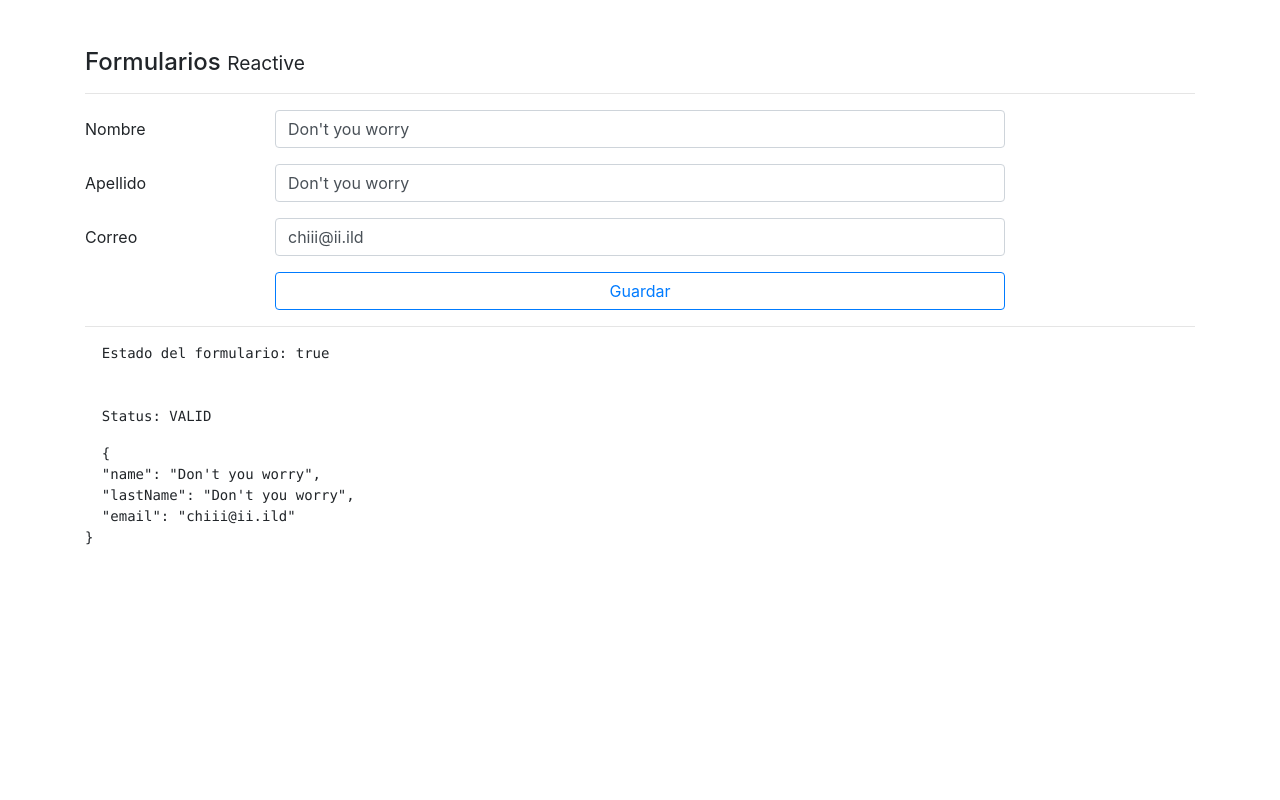
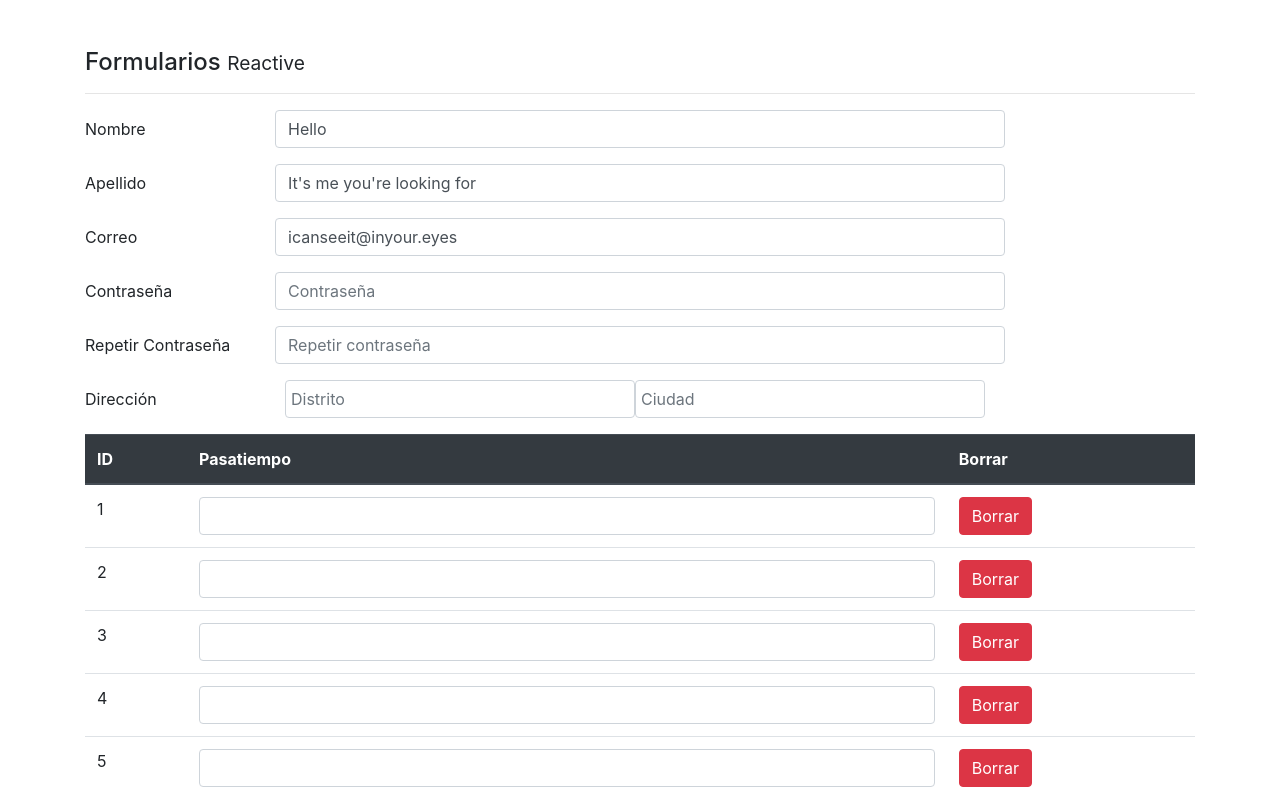
Before and after one commit to naranjujeli/angular-form, an Angular app: page /reactive in a window 1280 px wide. Shown: the top 800 px of the page. Built offline with nearby package versions, Linux system fonts and the light colour scheme.

Commit message:
Validaciones. Agregar y quitar campos de forma dinámica. Checkear contrasenias iguales. FormGroups.

```diff
--- a/src/app/app.routes.ts
+++ b/src/app/app.routes.ts
@@ -6,7 +6,7 @@ import { ReactiveComponent } from './pages/reactive/reactive.component';
 const APP_ROUTES: Routes = [
     { path: 'template', component: TemplateComponent },
     { path: 'reactive', component: ReactiveComponent },
-    { path: "**", pathMatch: "full", redirectTo:'template' }
+    { path: "**", pathMatch: "full", redirectTo:'reactive' }
 ];
 
 export const APP_ROUTING = RouterModule.forRoot(APP_ROUTES);
--- a/src/app/pages/reactive/reactive.component.html
+++ b/src/app/pages/reactive/reactive.component.html
@@ -1,6 +1,6 @@
 <h4>Formularios <small>Reactive</small></h4>
 <hr>
-<form autocomplete="off" [formGroup]="form" (ngSubmit)="save()">
+<form autocomplete="off" [formGroup]="form" (ngSubmit)="saveFormGroup()">
 
   <div>
 
@@ -9,11 +9,11 @@
       <div class="col-8">
 
         <input class="form-control"
-              [class.is-invalid]="nameNotValid()"
+              [class.is-invalid]="nameNotValid"
               type="text"
               placeholder="Nombre"
               formControlName="name">
-        <small class="text-danger form-text" *ngIf="nameNotValid()">
+        <small class="text-danger form-text" *ngIf="nameNotValid">
           Ta mal
         </small>
       </div>
@@ -23,11 +23,11 @@
       <label class="col-2 col-form-label">Apellido</label>
       <div class="col-8">
         <input class="form-control"
-              [class.is-invalid]="lastNameNotValid()"
+              [class.is-invalid]="lastNameNotValid"
               type="text"
-              placeholder="Apellido"
+              placeholder="Apellido (cualquiera menos Fernandez)"
               formControlName="lastName">
-        <small class="text-danger form-text" *ngIf="lastNameNotValid()">
+        <small class="text-danger form-text" *ngIf="lastNameNotValid">
           Ta mal
         </small>
       </div>
@@ -40,17 +40,93 @@
     <div class="col-8">
 
       <input class="form-control"
-            [class.is-invalid]="emailNotValid()"
+            [class.is-invalid]="emailNotValid"
             type="email"
             placeholder="Correo electrónico"
             formControlName="email">
-      <small class="text-danger form-text" *ngIf="emailNotValid()">
+      <small class="text-danger form-text" *ngIf="emailNotValid">
         Ta mal
       </small>
     </div>
   </div>
 
+  <div class="form-group row">
+    <label class="col-2 col-form-label">Contraseña</label>
+    <div class="col-8">
+      <input class="form-control"
+             type="password"
+             placeholder="Contraseña"
+             formControlName="password1"
+             [class.is-invalid]="password1NotValid">
+    </div>
+  </div>
 
+  <div class="form-group row">
+    <label class="col-2 col-form-label">Repetir Contraseña</label>
+    <div class="col-8">
+      <input class="form-control"
+             type="password"
+             placeholder="Repetir contraseña"
+             formControlName="password2"
+             [class.is-invalid]="password2NotValid">
+    </div>
+  </div>
+
+  <div class="form-group row">
+    <label class="col-2 col-form-label">Dirección</label>
+    <div class="col-8">
+      <div class="form-row col" formGroupName="address">
+        <input class="form-control col"
+        [class.is-invalid]="districtNotValid"
+        type="text"
+        placeholder="Distrito"
+        formControlName="district">
+        <input class="form-control col"
+              [class.is-invalid]="cityNotValid"
+              type="text"
+              placeholder="Ciudad"
+              formControlName="city">
+      </div>
+    </div>
+  </div>
+
+  <div class="row">
+    <div class="col">
+      <table class="table">
+        <thead class="thead-dark">
+          <tr>
+            <th>ID</th>
+            <th>Pasatiempo</th>
+            <th>Borrar</th>
+          </tr>
+        </thead>
+        <tbody formArrayName="hobbies">
+          <tr *ngFor="let control of hobbies.controls; let i = index">
+            <td>{{ i + 1 }}</td>
+            <td>
+              <input class="form-control"
+                     type="text"
+                     [formControlName]="i"/>
+            </td>
+            <td>
+              <button class="btn btn-danger"
+                      (click)="deleteHobby(i)">
+                Borrar
+              </button>
+            </td>
+          </tr>
+        </tbody>
+
+      </table>
+
+
+      <button class="btn btn-primary mt-3 mb-5 btn-block"
+              type="button"
+              (click)="addHobby()">
+        + Agregar
+      </button>
+    </div>
+  </div>
 
   <div class="form-group row">
     <label class="col-2 col-form-label">&nbsp;</label>
--- a/src/app/pages/reactive/reactive.component.ts
+++ b/src/app/pages/reactive/reactive.component.ts
@@ -1,5 +1,6 @@
 import { Component, OnInit } from '@angular/core';
-import { FormGroup, FormBuilder, Validators } from '@angular/forms';
+import { FormGroup, FormBuilder, Validators, AbstractControl, FormArray } from '@angular/forms';
+import { ValidatorsService } from 'src/app/services/validators.service';
 
 @Component({
   selector: 'app-reactive',
@@ -8,8 +9,10 @@ import { FormGroup, FormBuilder, Validators } from '@angular/forms';
 export class ReactiveComponent implements OnInit {
   form: FormGroup;
 
-  constructor(private formBuilder: FormBuilder) {
+  constructor(private formBuilder: FormBuilder,
+              private fernandezValidators: ValidatorsService) {
     this.initializeForm();
+    this.loadDataToForm();
   }
 
   ngOnInit(): void {
@@ -19,31 +22,98 @@ export class ReactiveComponent implements OnInit {
   initializeForm() {
     this.form = this.formBuilder.group({
       // [valorDefault, validadorSíncrono, validadorAsíncrono]
-      name: ["Don't you worry", [ Validators.required, Validators.minLength(5) ]],
-      lastName: ["Don't you worry", Validators.required],
-      // email: ['chiii@ii.ild', Validators.email]
-      email: ['chiii@ii.ild', [ Validators.required, Validators.pattern('[a-z0-9._%+-]+@[a-z0-9-]+[.]+[a-z]{2,3}$') ]]
+      name: ["", [ Validators.required, Validators.minLength(5) ]],
+      lastName: ["", [Validators.required, this.fernandezValidators.notFernandez]],
+      // email: ['', Validators.email]
+      email: ['', [ Validators.required, Validators.pattern('[a-z0-9._%+-]+@[a-z0-9-]+[.]+[a-z]{2,3}$') ]],
+      password1: ["", [ Validators.required, Validators.minLength(6) ]],
+      password2: ["", [ Validators.required ]],
+      address: this.formBuilder.group({
+        district: ['', Validators.required],
+        city: ['', Validators.required]
+      }),
+      hobbies: this.formBuilder.array([
+        [],
+        [],
+        [],
+        [],
+        []
+      ])
+    },{
+      validators: this.fernandezValidators.equalPasswords("password1", "password2")
     });
   }
 
-  nameNotValid() {
+  loadDataToForm() {
+    /**
+     * Es distinto usar reset de usar setValue, ya que setValue
+     * exije tener valores para todos los campos, mientras que
+     * reset da por sentado que algunos pueden quedar vacíos.
+     */
+    this.form.reset({
+      name: 'Hello',
+      lastName: "It's me you're looking for",
+      email: 'icanseeit@inyour.eyes'
+    })
+  }
+
+  addHobby() {
+    // this.hobbies.push( this.formBuilder.control('Nuevo hobby', Validators.required) );
+    this.hobbies.push( this.formBuilder.control('') );
+  }
+
+  deleteHobby(i: number) {
+    this.hobbies.removeAt(i);
+  }
+
+  get hobbies() {
+    return this.form.get('hobbies') as FormArray;
+  }
+
+  get nameNotValid() {
     return this.form.get('name').invalid && this.form.get('name').touched;
   }
 
-  lastNameNotValid() {
+  get lastNameNotValid() {
     return this.form.get('lastName').invalid && this.form.get('lastName').touched;
   }
 
-  emailNotValid() {
+  get emailNotValid() {
     return this.form.get('email').invalid && this.form.get('email').touched;
   }
 
-  save() {
-    console.log(this.form);
+  get districtNotValid() {
+    return this.form.get('address.district').invalid && this.form.get('address.district').touched;
+  }
 
+  get cityNotValid() {
+    return this.form.get('address.city').invalid && this.form.get('address.city').touched;
+  }
+
+  get password1NotValid() {
+    return this.form.get('password1').invalid && this.form.get('password1').touched;
+  }
+
+  get password2NotValid() {
+    const firstPass = this.form.get('password1').value;
+    const secondPass = this.form.get('password2').value;
+    const passwordsMatch = firstPass===secondPass;
+    return (!passwordsMatch || this.form.get('password2').invalid) && this.form.get('password2').touched;
+  }
+
+  // recursividad al palo
+  saveFormGroup( formGroup?: any) {
     if (this.form.invalid) {
-      Object.values(this.form.controls).forEach(control => {
-        control.markAsTouched();
+      if (!formGroup) {
+        formGroup = this.form.controls;
+      }
+      Object.values(formGroup).forEach((control: AbstractControl) => {
+        console.log(control);
+        if (control instanceof FormGroup) {
+          this.saveFormGroup(control.controls);
+        } else {
+          control.markAsTouched();
+        }
       });
     }
   }
--- /dev/null
+++ b/src/app/services/validators.service.ts
@@ -0,0 +1,33 @@
+import { Injectable } from '@angular/core';
+import { FormControl, FormGroup } from '@angular/forms';
+
+@Injectable({
+  providedIn: 'root'
+})
+export class ValidatorsService {
+
+  constructor() { }
+
+  notFernandez( control: FormControl ): { [s: string]: boolean } {
+    if (control.value?.toLowerCase() === "fernandez") {
+      return {
+        "noFernandez": true
+      }
+    }
+    return null // Esto anda así, cosas de ng
+  }
+
+  equalPasswords( password1Key: string, password2Key: string) {
+
+    return ( formGroup: FormGroup ) => {
+      const password1Control = formGroup.controls[password1Key];
+      const password2Control = formGroup.controls[password2Key];
+      if (password1Control.value === password2Control.value) {
+        password2Control.setErrors(null);
+      } else {
+        password2Control.setErrors({ notEqual: true });
+      }
+    }
+
+  }
+}
```
